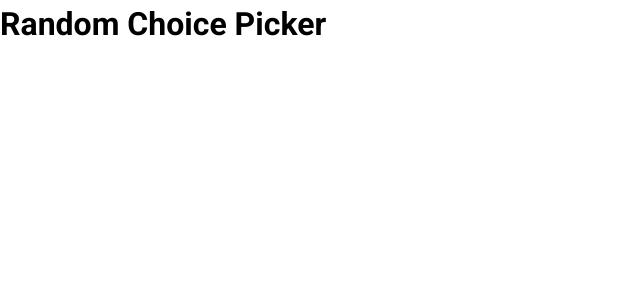
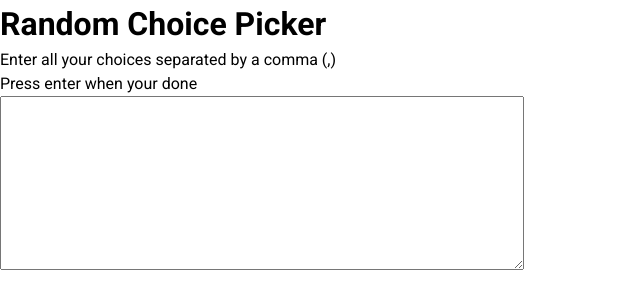
Before and after one commit to eshwarseerdat/random-choice-picker, a plain HTML site: page index.html in a window 1280 px wide. Shown: the whole page, without its empty margins (0-640 px from the left). Drawn offline with Linux system fonts and the light colour scheme.

Commit message:
add page markup

```diff
--- a/index.html
+++ b/index.html
@@ -12,5 +12,9 @@
 </head>
 <body>
     <h1>Random Choice Picker</h1>
+    <p>Enter all your choices separated by a comma (,)</p>
+    <p>Press enter when your done</p>
+    <textarea name="choices" id="choice-text" cols="60" rows="7"></textarea>
+    <section id="choices"></section>
 </body>
 </html>
```
